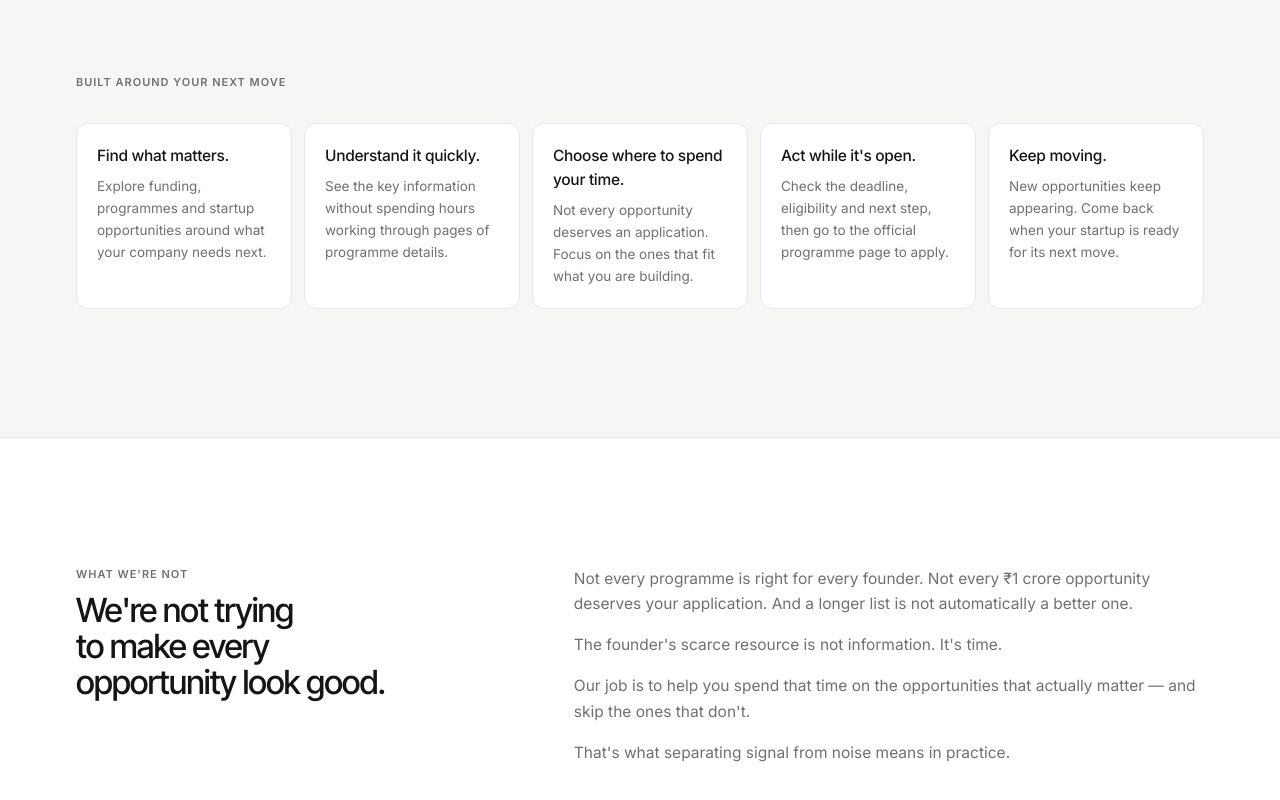
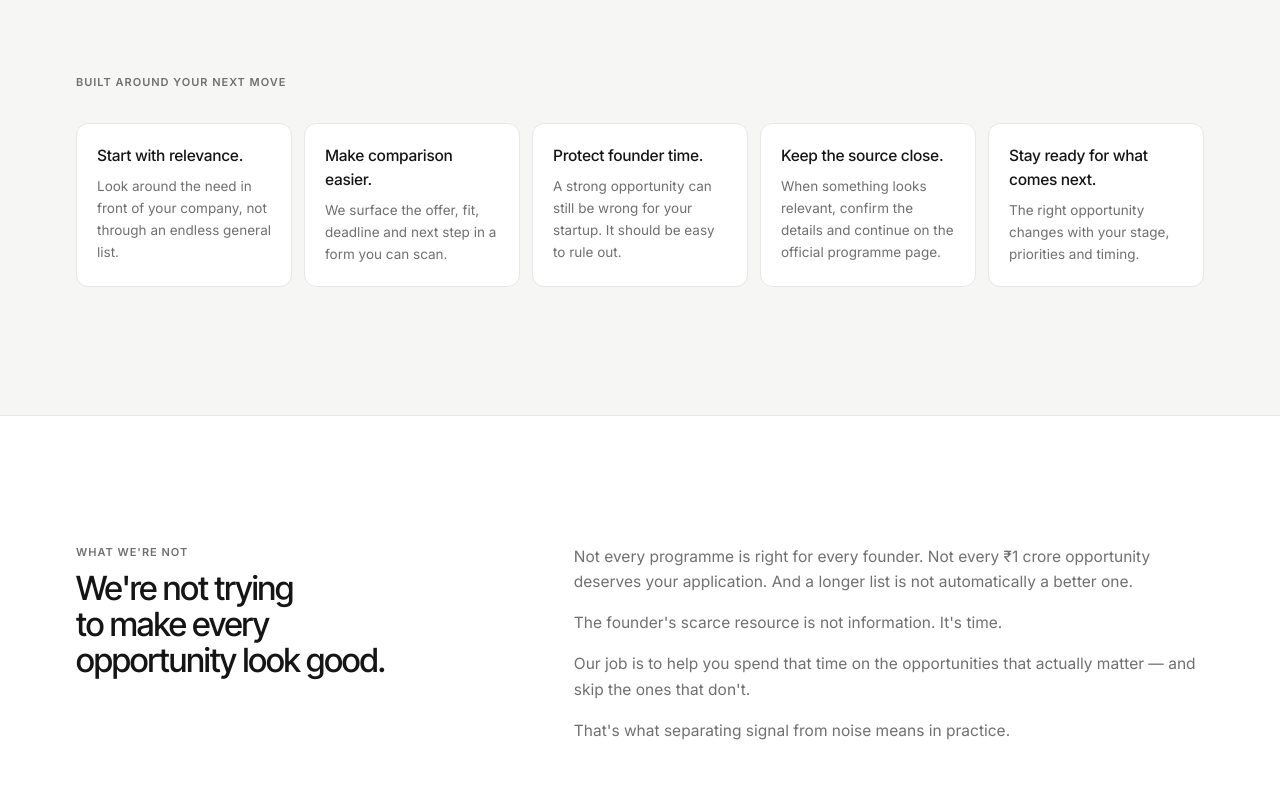
Before and after one commit to ebin1ephrem/fundradar, a Next.js app: page /about in a window 1280 px wide. Shown: the part 2380-3180 px from the top of the page. Built offline with nearby package versions, Linux system fonts and the light colour scheme; no server answers; the database is empty.

Commit message:
Remove repetitive lead copy

```diff
--- a/src/app/(public)/opportunities/[slug]/page.tsx
+++ b/src/app/(public)/opportunities/[slug]/page.tsx
@@ -352,6 +352,7 @@ export default async function OpportunityPage({
               teaser="Read the full programme description"
               reason="view_full_details"
               cta={oppCopy.sectionCta.fullView}
+              supportingCopy={oppCopy.sectionPrompt.fullView}
             />
           ) : opportunity.fullDescription ? (
             <DetailSection id="overview" title={oppCopy.sections.overview}>
@@ -398,6 +399,7 @@ export default async function OpportunityPage({
               teaser="See the full eligibility criteria"
               reason="view_eligibility"
               cta={oppCopy.sectionCta.eligibility}
+              supportingCopy={oppCopy.sectionPrompt.eligibility}
             />
           ) : (
             <DetailSection id="eligibility" title={oppCopy.sections.eligibility}>
@@ -469,6 +471,7 @@ export default async function OpportunityPage({
               teaser="See everything the programme offers"
               reason="view_benefits"
               cta={oppCopy.sectionCta.benefits}
+              supportingCopy={oppCopy.sectionPrompt.benefits}
             />
           ) : benefits.length || opportunity.benefitsSummary ? (
             <DetailSection id="benefits" title={oppCopy.sections.benefits}>
@@ -492,6 +495,7 @@ export default async function OpportunityPage({
               teaser="See how to apply, step by step"
               reason="view_application_details"
               cta={oppCopy.sectionCta.application}
+              supportingCopy={oppCopy.sectionPrompt.application}
             />
           ) : opportunity.applicationProcess || opportunity.applicationInstructions ? (
             <DetailSection id="application-process" title={oppCopy.sections.applicationProcess}>
@@ -507,6 +511,7 @@ export default async function OpportunityPage({
               teaser="See what you need to prepare"
               reason="view_documents"
               cta={oppCopy.sectionCta.documents}
+              supportingCopy={oppCopy.sectionPrompt.documents}
             />
           ) : opportunity.requiredDocuments ? (
             <DetailSection id="required-documents" title={oppCopy.sections.documents}>
--- a/src/components/lead/unlock.tsx
+++ b/src/components/lead/unlock.tsx
@@ -114,11 +114,13 @@ export function LockedSection({
   teaser,
   reason,
   cta,
+  supportingCopy,
 }: {
   title: string;
   teaser: string;
   reason: string;
   cta: string;
+  supportingCopy: string;
 }) {
   const { open } = useLeadGate();
 
@@ -139,8 +141,7 @@ export function LockedSection({
               {teaser}
             </p>
             <p className="mt-1.5 text-[13.5px] text-muted">
-              Tell us where to send the Radar and we&apos;ll open the opportunity
-              straight away. No password. No account to set up.
+              {supportingCopy}
             </p>
           </div>
           <button
--- a/src/content/copy.ts
+++ b/src/content/copy.ts
@@ -130,9 +130,9 @@ export const home = {
     ],
   },
   banner: {
-    headline: "Let us keep an eye out while you keep building.",
+    headline: "Keep building. We'll watch what opens.",
     subline:
-      "A short weekly selection of new opportunities, approaching deadlines and programmes worth a look.",
+      "Get a weekly shortlist of new calls, useful programmes and deadlines that need attention.",
     cta: "Keep me on the Radar",
   },
 } as const;
@@ -184,24 +184,24 @@ export const about = {
     eyebrow: "BUILT AROUND YOUR NEXT MOVE",
     items: [
       {
-        title: "Find what matters.",
-        body: "Explore funding, programmes and startup opportunities around what your company needs next.",
+        title: "Start with relevance.",
+        body: "Look around the need in front of your company, not through an endless general list.",
       },
       {
-        title: "Understand it quickly.",
-        body: "See the key information without spending hours working through pages of programme details.",
+        title: "Make comparison easier.",
+        body: "We surface the offer, fit, deadline and next step in a form you can scan.",
       },
       {
-        title: "Choose where to spend your time.",
-        body: "Not every opportunity deserves an application. Focus on the ones that fit what you are building.",
+        title: "Protect founder time.",
+        body: "A strong opportunity can still be wrong for your startup. It should be easy to rule out.",
       },
       {
-        title: "Act while it's open.",
-        body: "Check the deadline, eligibility and next step, then go to the official programme page to apply.",
+        title: "Keep the source close.",
+        body: "When something looks relevant, confirm the details and continue on the official programme page.",
       },
       {
-        title: "Keep moving.",
-        body: "New opportunities keep appearing. Come back when your startup is ready for its next move.",
+        title: "Stay ready for what comes next.",
+        body: "The right opportunity changes with your stage, priorities and timing.",
       },
     ],
   },
@@ -246,6 +246,18 @@ export const opportunity = {
     application: "How do I apply?",
     documents: "What should I prepare?",
   },
+  sectionPrompt: {
+    fullView:
+      "Read the complete opportunity and decide whether it deserves more of your time.",
+    eligibility:
+      "Check the complete criteria against your startup, stage and location before going further.",
+    benefits:
+      "See the full support package, including the practical value beyond the headline funding.",
+    application:
+      "View every application step in order, so you know what the process will ask of you.",
+    documents:
+      "See the preparation list before you begin, from forms and decks to supporting evidence.",
+  },
   sections: {
     overview: "What is it?",
     funding: "What could you get?",
@@ -272,7 +284,7 @@ export const opportunity = {
   verifiedTooltip: "Linked to the official programme page.",
   disclaimer: "Programme details can change. Check the official programme page before applying.",
   locked: {
-    label: "See the funding, eligibility, benefits and application details in one place.",
+    label: "Review the practical details before deciding whether this opportunity deserves your time.",
     cta: "Check if it fits",
   },
 } as const;
@@ -326,8 +338,8 @@ export const search = {
 /** Part 7 — lead capture. */
 export const leadCapture = {
   general: {
-    headline: "Let us keep an eye out while you keep building.",
-    body: "Get a short selection of new opportunities, approaching deadlines and programmes worth a look.",
+    headline: "What should we keep on your Radar?",
+    body: "Choose what matters and get a focused weekly update without doing the search again yourself.",
     prompt: "Tell us where to send the Radar:",
     bullets: [
       "New grants and funding programmes",
@@ -346,7 +358,7 @@ export const leadCapture = {
   }),
   afterViewing: {
     headline: "Want to know if this one is worth pursuing?",
-    body: "See the funding, eligibility, benefits and application details in one place.\n\nTell us where to send the Radar and we'll open the opportunity straight away. No password. No account to set up.",
+    body: "See the funding, eligibility, benefits and application details in one place.\n\nShare your details once and we'll take you straight back to the opportunity.",
     cta: "Check if it fits",
   },
   microReward: (count: number, categoryName: string) => ({
@@ -445,10 +457,10 @@ export const dashboard = {
 export const weeklySignal = {
   productName: "The Weekly Radar",
   eyebrow: "THE WEEKLY RADAR",
-  headline: "Let us keep an eye out while you keep building.",
+  headline: "Your weekly opportunity check, made lighter.",
   body: "New grants. Incubation calls. CSR funding. Accelerators. Competitions. Deadline changes.",
   body2:
-    "A short weekly selection of new opportunities, approaching deadlines and programmes worth a look.",
+    "One focused update with newly opened calls, approaching deadlines and programmes worth your attention.",
   cta: "Keep me on the Radar",
   supporting:
     "Choose the kinds of opportunities you care about. We'll sharpen the signal over time.",
--- a/tests/phase6.smoke.mjs
+++ b/tests/phase6.smoke.mjs
@@ -66,7 +66,7 @@ try {
   check("how-it-works section is present", home.includes("Built around your next move."));
   check("the trust section leads with the founder perspective",
     home.includes("We built FundRadar because we've been on this side of the search."));
-  check("the Weekly Radar is named", home.includes("Let us keep an eye out while you keep building."));
+  check("the Weekly Radar is named", home.includes("Keep building. We'll watch what opens."));
   check("the footer carries the brand lockup", home.includes("FundRadar by Merstra"));
   check("the footer points founders to the official source",
     home.includes("Programme details can change. Check the official programme page before applying."));
@@ -138,7 +138,7 @@ try {
   // real ones. Assert whichever state this page is actually in.
   check("apply route is either the official-source CTA or the gate",
     detail.includes("Go to official call") ||
-    detail.includes("See the funding, eligibility, benefits and application details in one place") ||
+    detail.includes("Read the complete opportunity and decide whether it deserves more of your time") ||
     detail.includes("Check if it fits"),
     "neither shown");
   check("the gate never says \"sign up\" or \"register\"",
```
